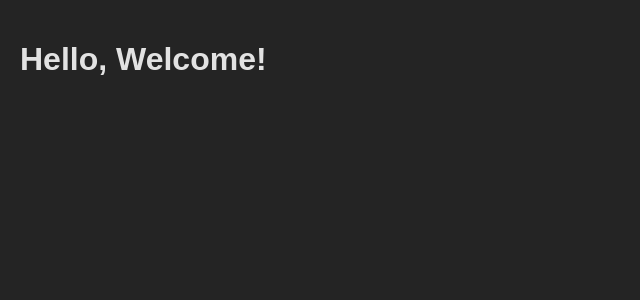
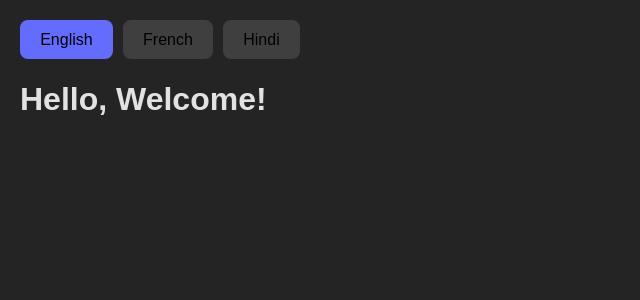
Before and after one commit to SudirKrishnaaRS/i18-React-Internationalisation, a React (Vite) app: page / in a window 1280 px wide. Shown: the top 300 px of the page, without its empty margins (0-640 px from the left). Built offline with nearby package versions, Linux system fonts and the light colour scheme.

Commit message:
Added LanguageSelector

```diff
--- a/src/App.jsx
+++ b/src/App.jsx
@@ -1,11 +1,13 @@
 import { useTranslation } from "react-i18next";
 import "./App.css";
+import LanguageSelector from "./components/language-selector";
 
 function App() {
   const { t } = useTranslation();
 
   return (
     <div className="container">
+      <LanguageSelector />
       <h1>{t("greeting")}</h1>
     </div>
   );
--- /dev/null
+++ b/src/components/language-selector.jsx
@@ -0,0 +1,33 @@
+import { useTranslation } from "react-i18next";
+
+const languages = [
+  { code: "en", lang: "English" },
+  { code: "fr", lang: "French" },
+  { code: "hi", lang: "Hindi" },
+];
+
+const LanguageSelector = () => {
+  const { i18n } = useTranslation();
+
+  const handleLanguageChange = (lng) => {
+    i18n.changeLanguage(lng);
+  };
+
+  return (
+    <div className="btn-container">
+      {languages.map((lng) => {
+        return (
+          <button
+            className={lng.code === i18n.language ? "selected" : ""}
+            key={lng.code}
+            onClick={() => handleLanguageChange(lng.code)}
+          >
+            {lng.lang}
+          </button>
+        );
+      })}
+    </div>
+  );
+};
+
+export default LanguageSelector;
```
